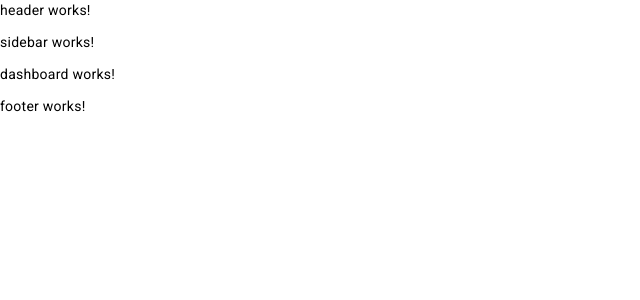
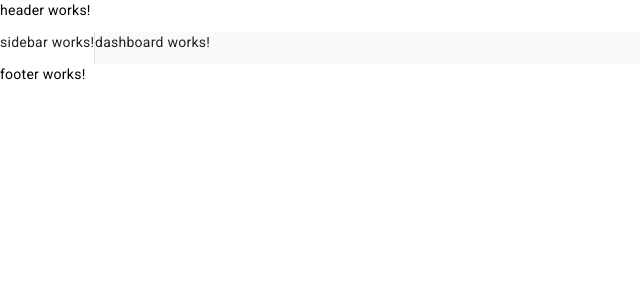
Before and after one commit to JAMAL-MOHAMED-JALDESA-2893/dashboard-material, an Angular app: page / in a window 1280 px wide. Shown: the top 300 px of the page, without its empty margins (0-640 px from the left). Built offline with nearby package versions, Linux system fonts and the light colour scheme.

Commit message:
add update

```diff
--- a/src/app/app.module.ts
+++ b/src/app/app.module.ts
@@ -1,6 +1,5 @@
 import { NgModule } from '@angular/core';
 import { BrowserModule } from '@angular/platform-browser';
-import {MatButtonModule} from '@angular/material/button';
 import { AppRoutingModule } from './app-routing.module';
 import { AppComponent } from './app.component';
 import { BrowserAnimationsModule } from '@angular/platform-browser/animations';
@@ -16,7 +15,6 @@
     BrowserModule,
     AppRoutingModule,
     BrowserAnimationsModule,
-    MatButtonModule,
     DefaultModule,
     SharedModule
   ],
--- a/src/app/layouts/default/default.component.html
+++ b/src/app/layouts/default/default.component.html
@@ -1,4 +1,12 @@
 <app-header></app-header>
-<app-sidebar></app-sidebar>
-<router-outlet></router-outlet>
+
+<mat-drawer-container>
+  <mat-drawer mode="side" opened>
+    <app-sidebar></app-sidebar>
+  </mat-drawer>
+  <mat-drawer-content>
+    <router-outlet></router-outlet>
+  </mat-drawer-content>
+</mat-drawer-container>
+
 <app-footer></app-footer>
--- a/src/app/layouts/default/default.module.ts
+++ b/src/app/layouts/default/default.module.ts
@@ -5,6 +5,7 @@
 import { RouterModule } from '@angular/router';
 import { PostsComponent } from 'src/app/modules/posts/posts.component';
 import { SharedModule } from 'src/app/shared/shared.module';
+import {MatSidenavModule} from '@angular/material/sidenav';
 
 
 
@@ -17,7 +18,8 @@
   imports: [
     CommonModule,
     RouterModule,
-    SharedModule
+    SharedModule,
+    MatSidenavModule
   ]
 })
 export class DefaultModule { }
```
